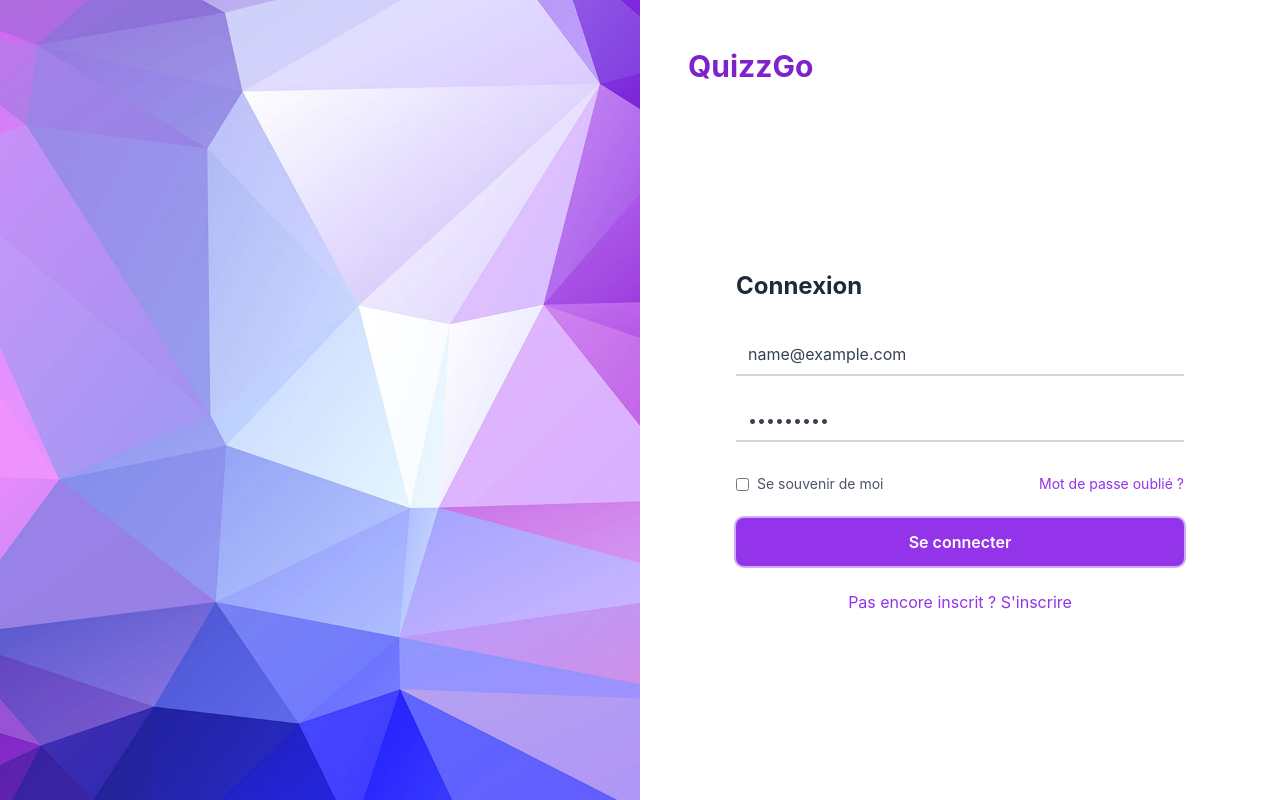
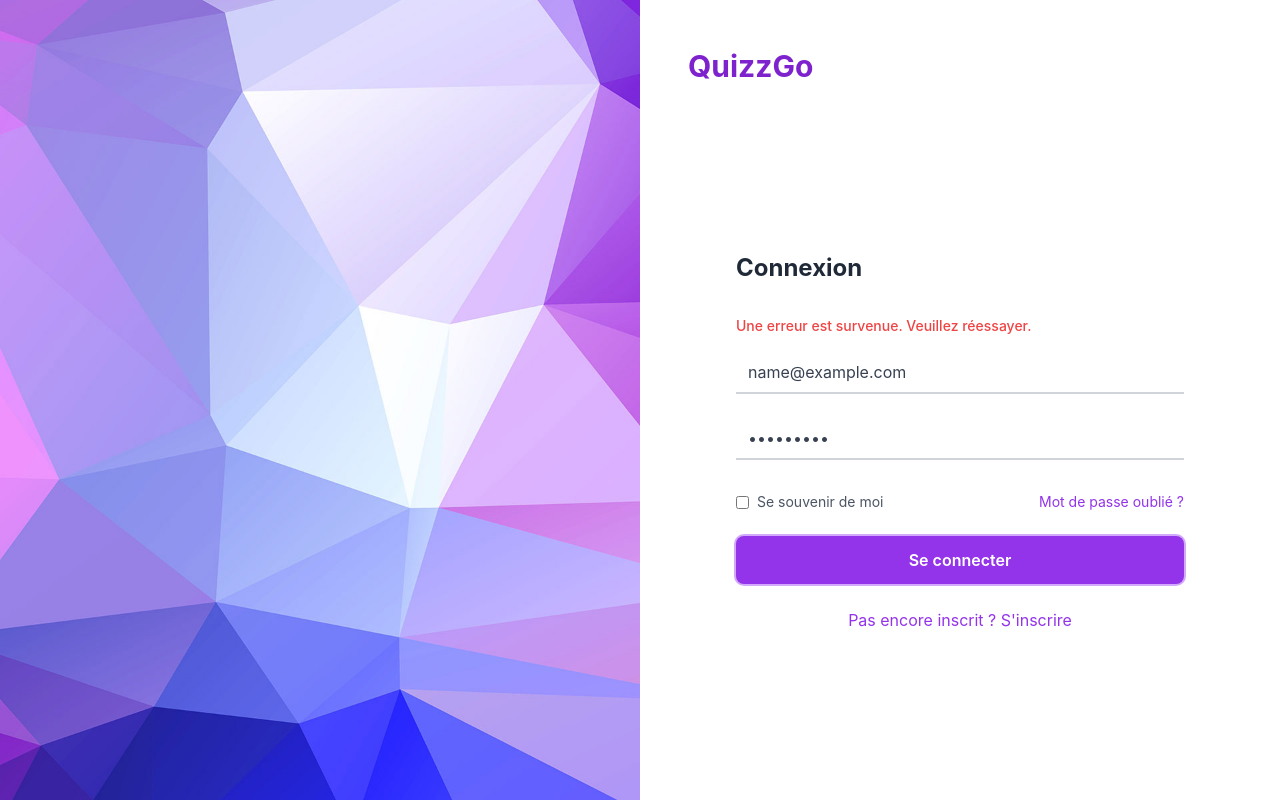
Before and after one commit to mathiascoutant/quizz, a React (Create React App) app in the folder front/: page /login in a window 1280 px wide. Both pictures are taken after typing "name@example.com", "Sample123" into the empty fields and a click on the button "Se connecter". Built offline with nearby package versions, Linux system fonts and the light colour scheme; no server answers; the HTML template or start-up script is replaced by a standard one.

Commit message:
fix redirection

```diff
--- a/front/src/pages/LoginPage.jsx
+++ b/front/src/pages/LoginPage.jsx
@@ -9,6 +9,7 @@ function LoginPage() {
     password: '',
     rememberMe: false,
   });
+  const [error, setError] = useState('');
 
   const navigate = useNavigate();
 
@@ -19,16 +20,19 @@ function LoginPage() {
 
   const handleSubmit = async (e) => {
     e.preventDefault();
+    setError(''); // Réinitialiser l'erreur à chaque soumission
     try {
       const response = await axios.post('http://localhost:3002/auth/login', formData);
       console.log('Réponse du serveur:', response.data);
-      // Stocker le token dans le localStorage
       localStorage.setItem('token', response.data.token);
-      // Rediriger vers la page d'accueil ou le tableau de bord
-      navigate('/dashboard');
+      navigate('/');
     } catch (error) {
       console.error('Erreur de connexion:', error.response?.data?.message || error.message);
-      // Afficher un message d'erreur à l'utilisateur
+      if (error.response && error.response.status === 400) {
+        setError('Adresse e-mail ou mot de passe invalide');
+      } else {
+        setError('Une erreur est survenue. Veuillez réessayer.');
+      }
     }
   };
 
@@ -45,6 +49,11 @@ function LoginPage() {
         <div className="flex-grow flex items-center justify-center">
           <form className="w-full max-w-md" onSubmit={handleSubmit}>
             <h1 className="text-2xl font-bold mb-8 text-gray-800">Connexion</h1>
+            {error && (
+              <div className="mb-4 text-red-500 text-sm font-medium">
+                {error}
+              </div>
+            )}
             <div className="mb-6">
               <input
                 className="w-full px-3 py-2 text-gray-700 border-b-2 border-gray-300 focus:outline-none focus:border-purple-500 transition-colors"
```
